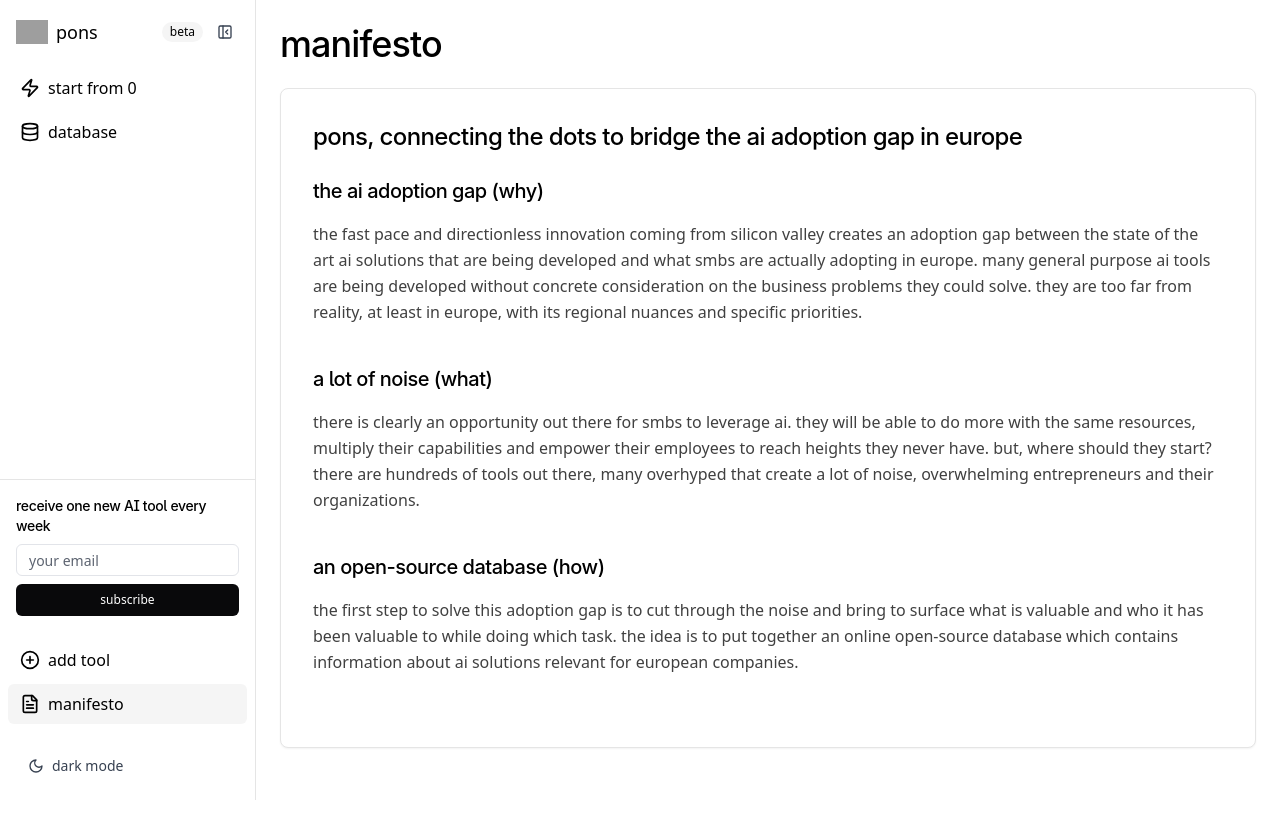
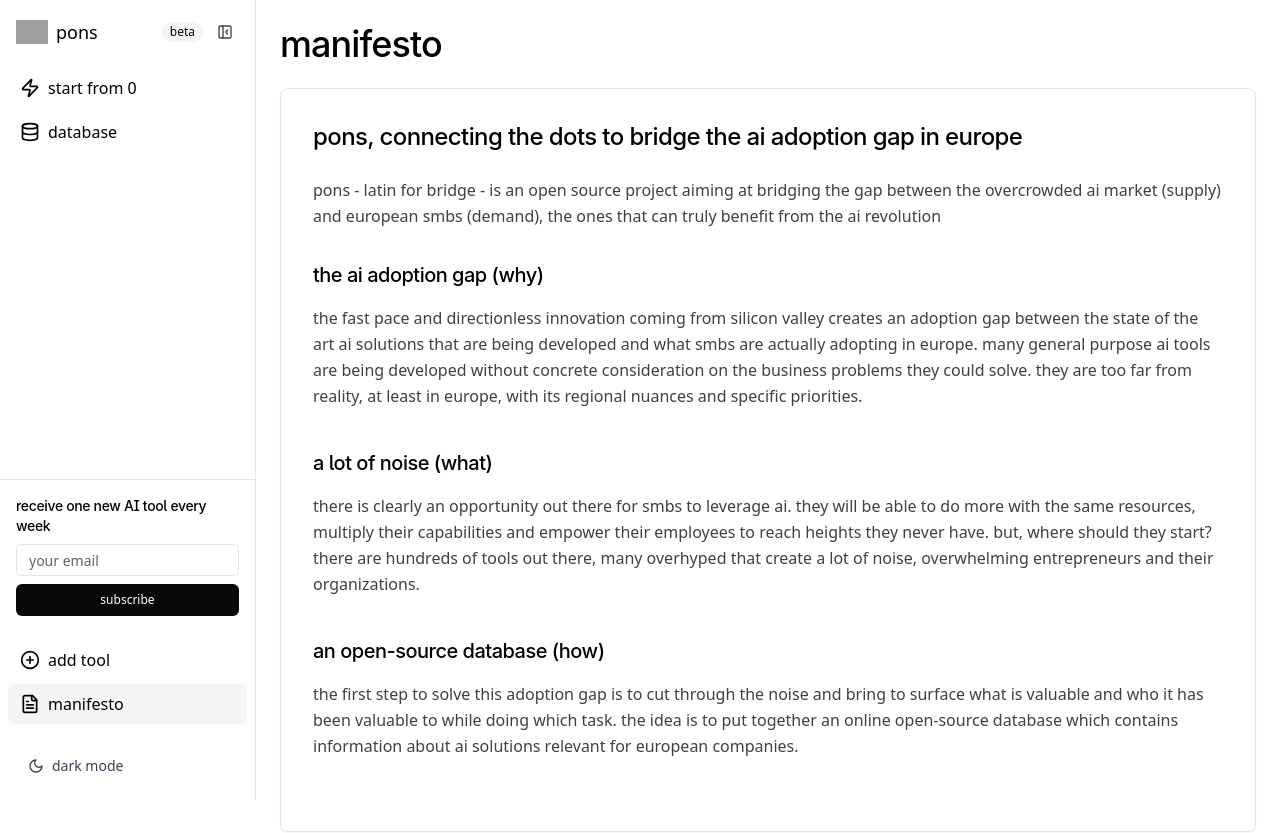
Before and after one commit to matteogiardini98/pons-db, a React (Vite) app: page /manifesto in a window 1280 px wide. Shown: the top 833 px of the page. Built offline with nearby package versions, Linux system fonts and the light colour scheme; grey boxes are pictures that could not be loaded.

Commit message:
Add text to manifesto page
Adds a paragraph describing the project's aim to the manifesto page.

```diff
--- a/src/pages/ManifestoPage.tsx
+++ b/src/pages/ManifestoPage.tsx
@@ -1,3 +1,4 @@
+
 import { motion } from 'framer-motion';
 import { pageTransition } from '@/utils/animations';
 import { useTheme } from '@/hooks/use-theme';
@@ -19,6 +20,10 @@ const ManifestoPage = () => {
 
           <div className={cn("rounded-lg border p-8 mb-8 prose max-w-none", isDarkMode ? 'bg-[#222222] border-neutral-700 prose-invert' : 'bg-white border-neutral-200 shadow-sm')}>
             <h2 className="font-medium text-xl md:text-2xl mb-6">pons, connecting the dots to bridge the ai adoption gap in europe</h2>
+
+            <p className={cn("mb-8 leading-relaxed", isDarkMode ? 'text-neutral-300' : 'text-neutral-700')}>
+              pons - latin for bridge - is an open source project aiming at bridging the gap between the overcrowded ai market (supply) and european smbs (demand), the ones that can truly benefit from the ai revolution
+            </p>
 
             <section className="mb-10">
               <h3 className="font-medium text-lg md:text-xl mb-4">the ai adoption gap (why)</h3>
```
